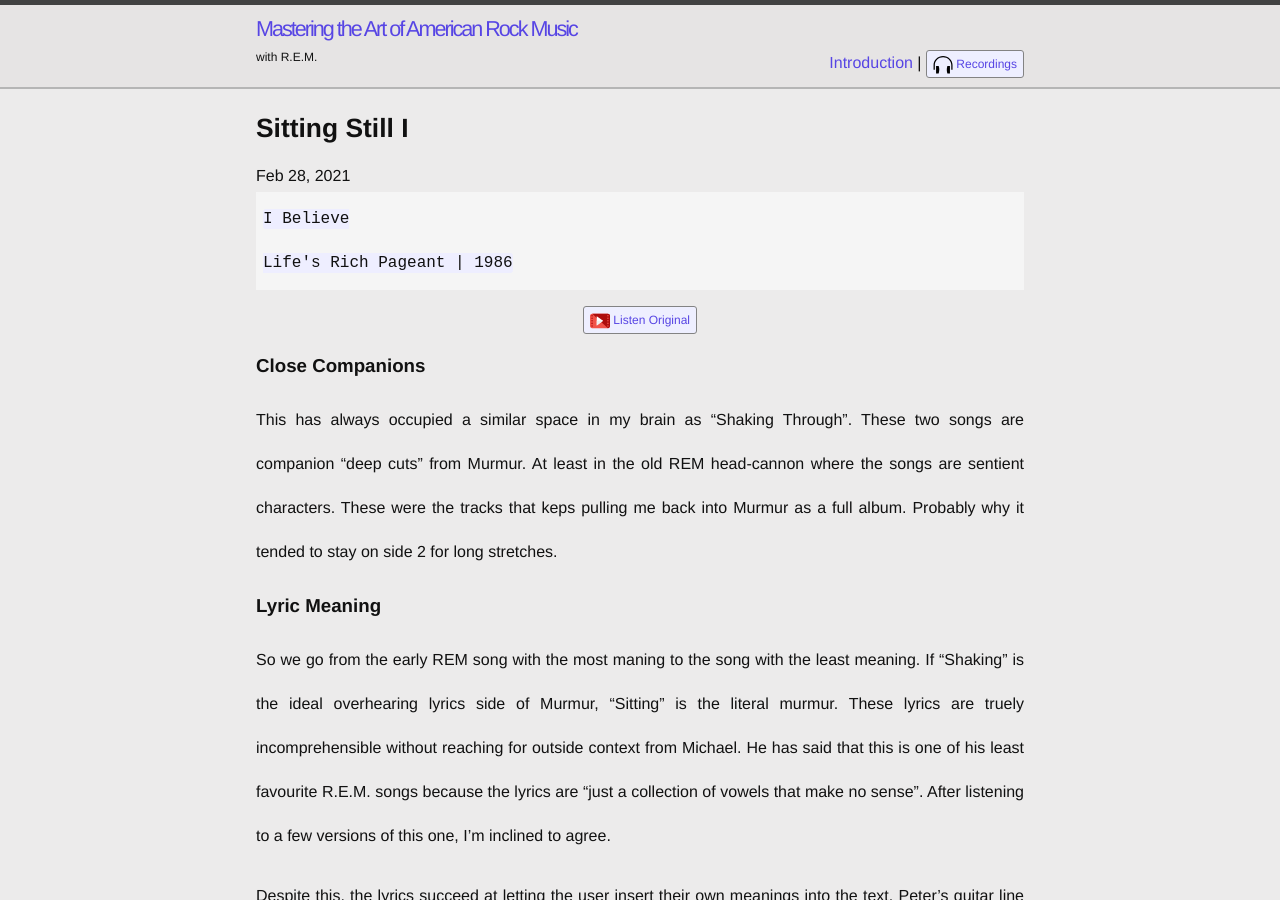
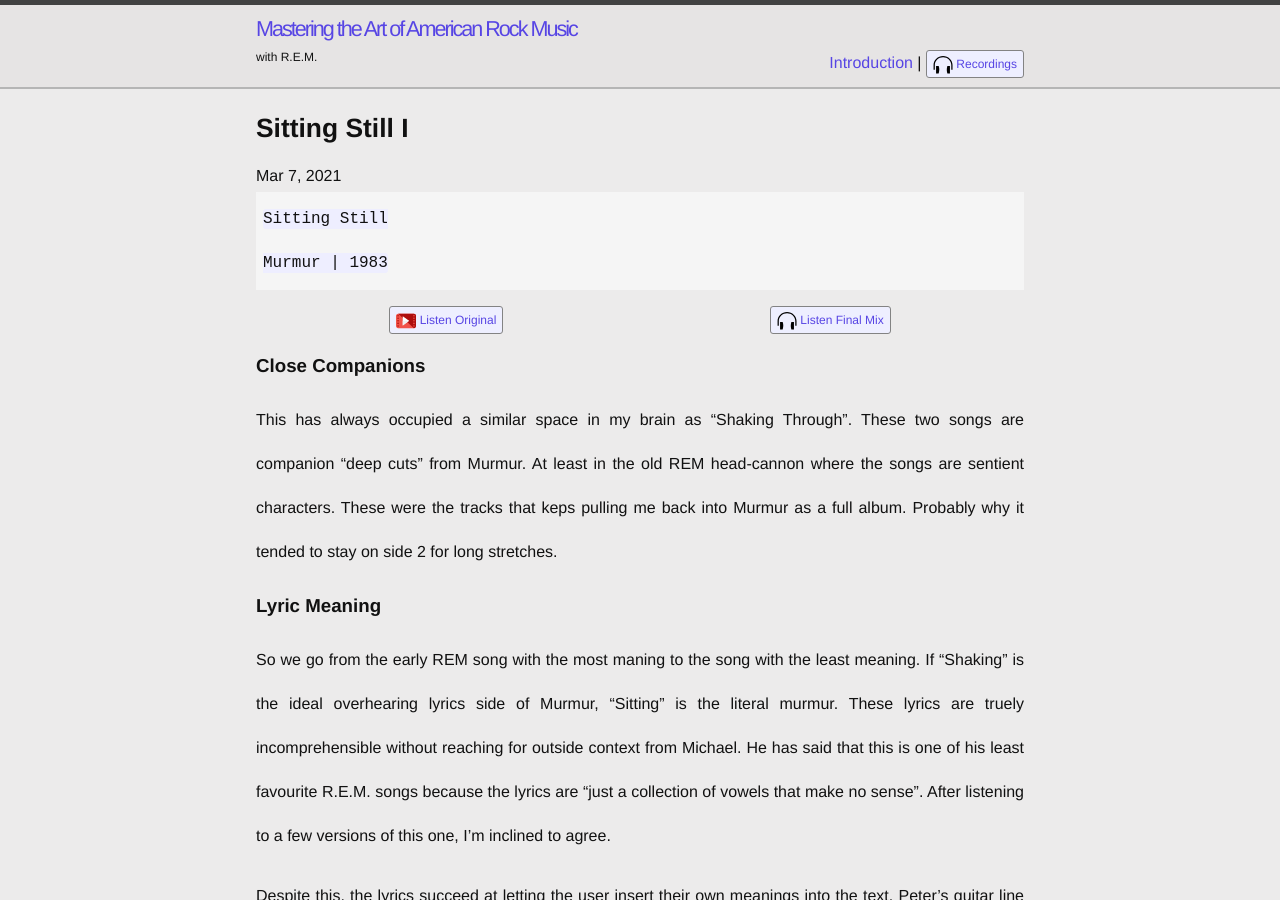
Before and after one commit to slatron/slatron.github.io, a Jekyll site: the page built from _posts/2021-03-07-sitting-still-1.md, in a window 1280 px wide and 900 px high. Built offline with Jekyll 4.4.1, drawn with Linux system fonts in a browser that asks for light colours.

Commit message:
sitting still recorded

```diff
--- a/_posts/2021-03-07-sitting-still-1.md
+++ b/_posts/2021-03-07-sitting-still-1.md
@@ -1,16 +1,17 @@
 ---
 layout: post
 title:  Sitting Still I
-song: I Believe
-album: Life's Rich Pageant
-image: pageant.jpg
-year: "1986"
-date: 2021-02-28
+song: Sitting Still
+album: Murmur
+image: murmur.jpg
+year: "1983"
+date: 2021-03-07
 tags: rem-project
 category: music
 desc: still waters
 permalink: sitting-still-1.html
 video: https://www.youtube.com/watch?v=aUTBRfBnsBo
+final_mix: https://drive.google.com/file/d/1kc9qexTS4ZKOo3jt4hej6FVZhtfF8WvC/view?usp=sharing
 ---
 
 ### Close Companions
```
Also changed, not shown: _posts/2021-02-06-begin-the-begin.md (+2 -1 lines), _posts/2021-03-07-sitting-still-2.md (added, +45 -0 lines), recordings.md (+2 -0 lines).
